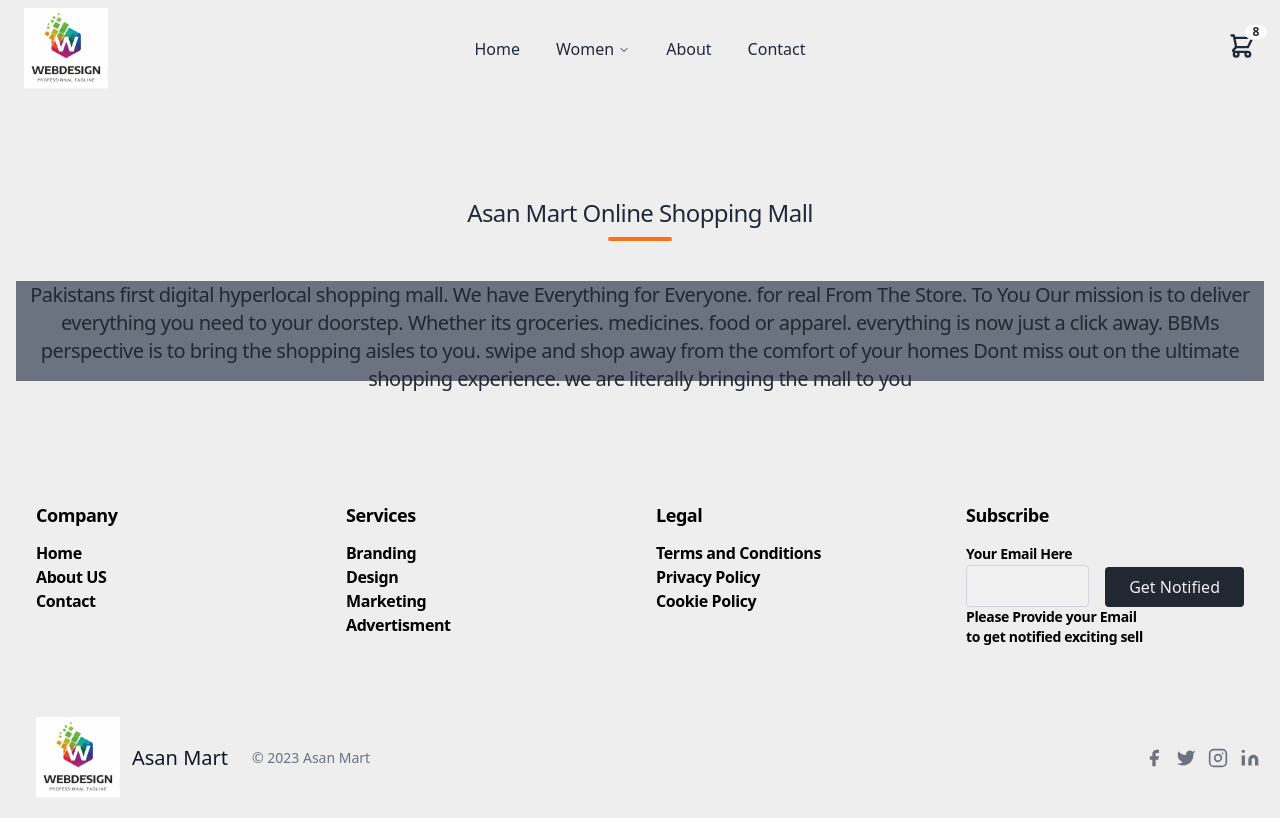
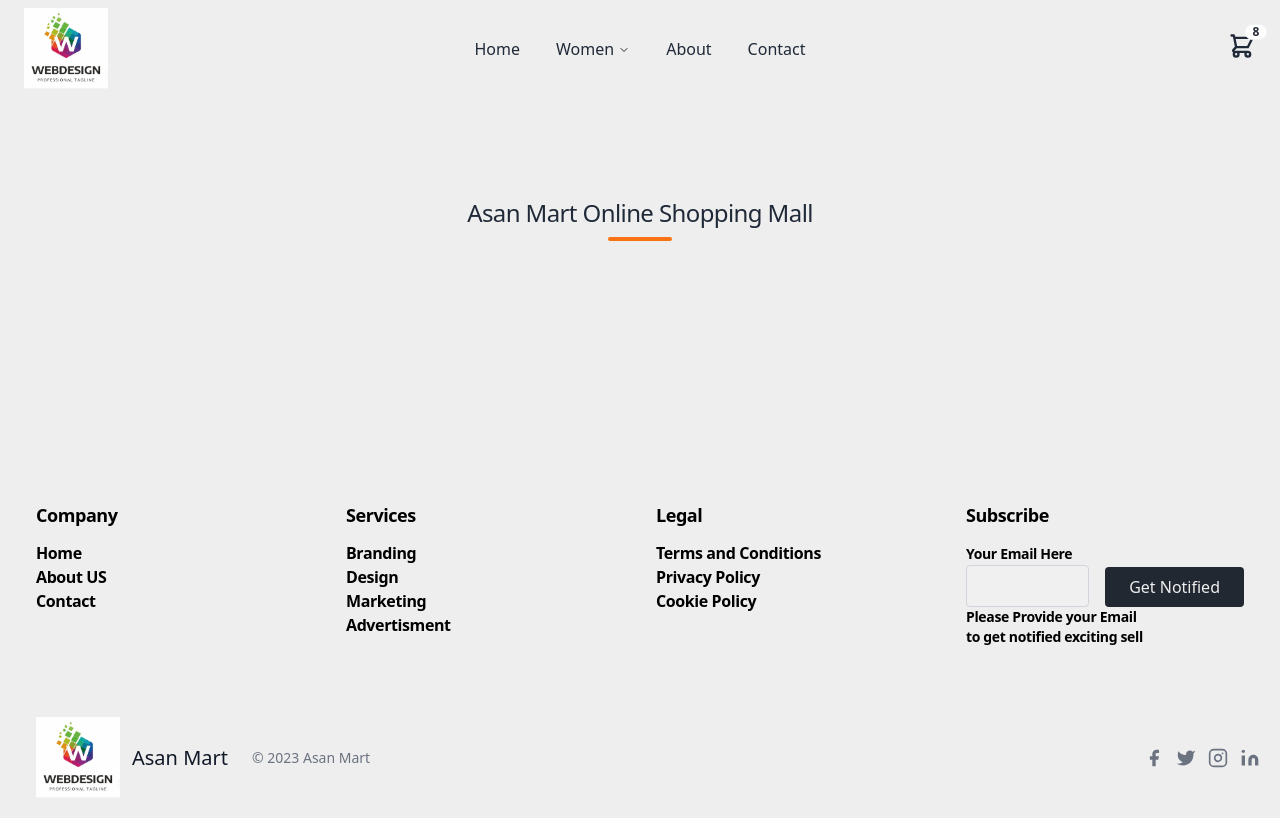
Before and after one commit to ashraffurqan/ecom, a Next.js app: page /about in a window 1280 px wide. Built offline with nearby package versions, Linux system fonts and the light colour scheme.

Commit message:
Update page.tsx

```diff
--- a/src/app/about/page.tsx
+++ b/src/app/about/page.tsx
@@ -16,13 +16,7 @@ const About = () => {
 
   <div className="h-[100px] w-fit ml-4 mr-4 bg-gray-500 text-myblack ">
 
-      <p className="scroll-m-20 text-xl  tracking-tight ">
-    Pakistans first digital hyperlocal shopping mall. We have Everything for Everyone. for real
-    From The Store. To You
 
-    Our mission is to deliver everything you need to your doorstep. Whether its groceries. medicines. food or apparel. everything is now just a click away. BBMs perspective is to bring the shopping aisles to you. swipe and shop away from the comfort of your homes
-
-    Dont miss out on the ultimate shopping experience. we are literally bringing the mall to you</p>
     </div>
      </div>
 
```
